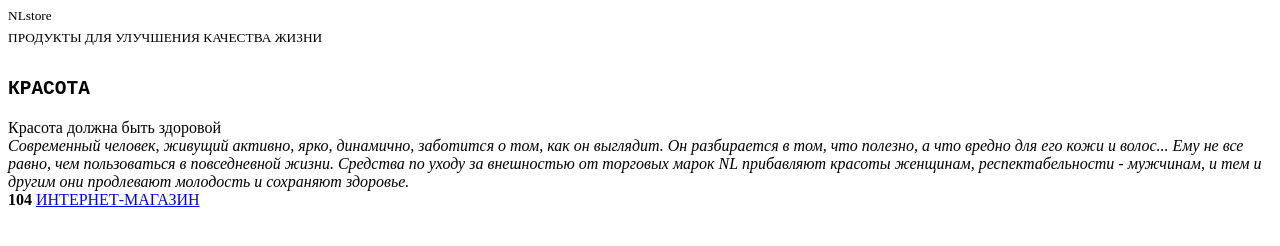
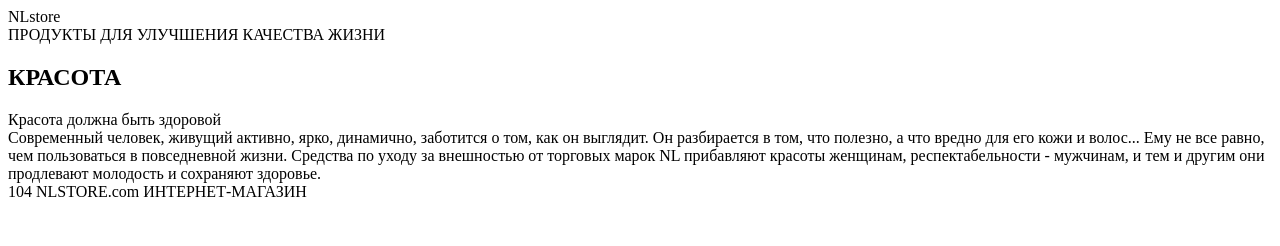
Before and after one commit to WebHeroSchool/YulyaHTML6, a plain HTML site: page index.html in a window 1280 px wide. Drawn offline with Linux system fonts and the light colour scheme.

Commit message:
file index.html

```diff
--- a/index.html
+++ b/index.html
@@ -7,30 +7,22 @@
     </head>
     <body>
     <header>
-    <sup>
-    NLstore</sup>
+    NLstore
     </header>
      <section>
-      <sup>
-       ПРОДУКТЫ ДЛЯ УЛУЧШЕНИЯ КАЧЕСТВА ЖИЗНИ
-      </sup>
+      	ПРОДУКТЫ ДЛЯ УЛУЧШЕНИЯ КАЧЕСТВА ЖИЗНИ
      </section>
      <section>
       <h1>
-       <tt>
-        КРАСОТА
-       </tt>
+       КРАСОТА
       </h1>
      </section>
      <article>
       Красота должна быть здоровой
      </article>
      <aside>
-      <i>
-       Современный человек, живущий активно, ярко, динамично, заботится о том, как он выглядит. Он разбирается в том, что полезно, а что вредно для его кожи и волос... Ему не все равно, чем пользоваться в повседневной жизни. Средства по уходу за внешностью от торговых марок NL прибавляют красоты женщинам, респектабельности - мужчинам, и тем и другим они продлевают молодость и сохраняют здоровье.
-      </i>
+      Современный человек, живущий активно, ярко, динамично, заботится о том, как он выглядит. Он разбирается в том, что полезно, а что вредно для его кожи и волос... Ему не все равно, чем пользоваться в повседневной жизни. Средства по уходу за внешностью от торговых марок NL прибавляют красоты женщинам, респектабельности - мужчинам, и тем и другим они продлевают молодость и сохраняют здоровье.
      </aside>
      <footer>
-     	<b>104</b>
-     	<a href="NLSTORE.com">ИНТЕРНЕТ-МАГАЗИН</a>
+       104 NLSTORE.com ИНТЕРНЕТ-МАГАЗИН
  	 </footer>
```
